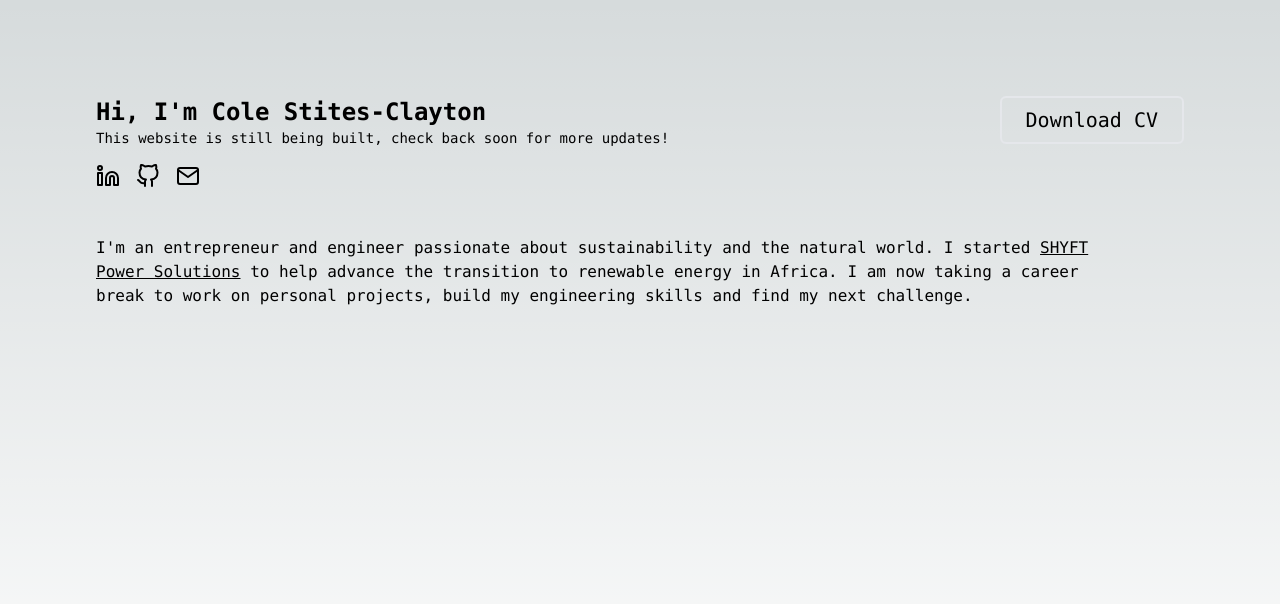
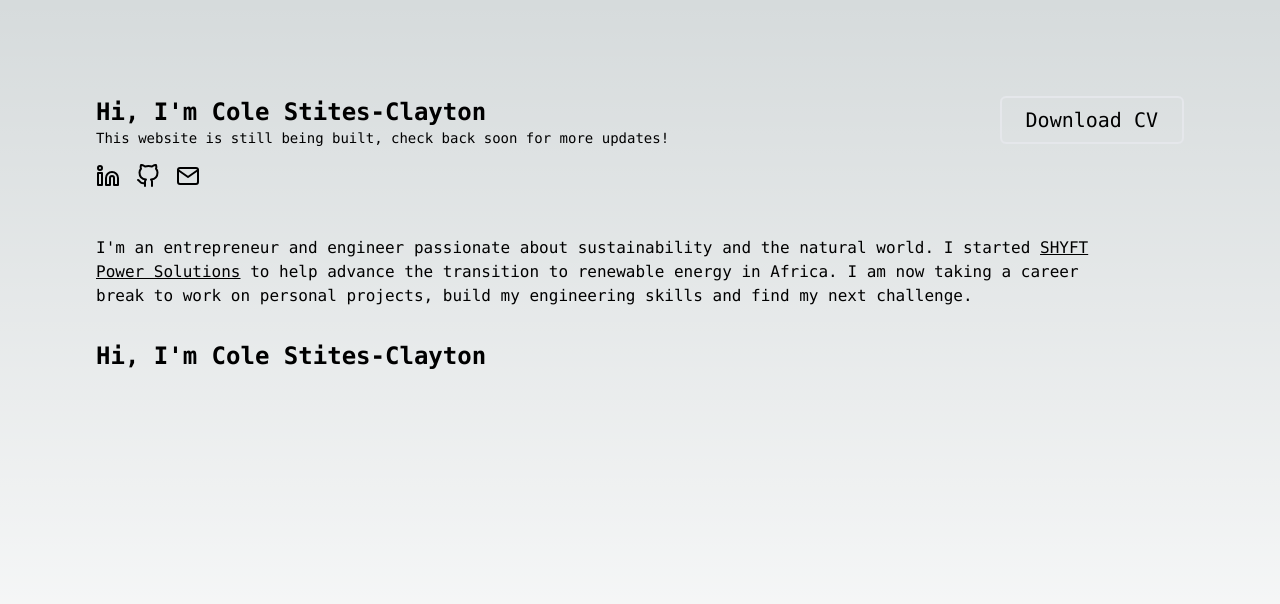
Before and after one commit to cstites/stitesclayton-next, a Next.js app: page / in a window 1280 px wide. Shown: the top 604 px of the page. Built offline with nearby package versions, Linux system fonts and the light colour scheme; no server answers.

Commit message:
feat: wire up convex provider and add project functions

```diff
--- a/src/app/layout.tsx
+++ b/src/app/layout.tsx
@@ -1,6 +1,7 @@
 import type { Metadata } from "next";
 import { Inter } from "next/font/google";
 import "./globals.css";
+import { Providers } from "./providers";
 
 const inter = Inter({ subsets: ["latin"] });
 
@@ -16,7 +17,9 @@ export default function RootLayout({
 }>) {
   return (
     <html lang="en">
-      <body className={inter.className}>{children}</body>
+      <body className={inter.className}>
+        <Providers>{children}</Providers>
+      </body>
     </html>
   );
 }
--- a/src/app/page.tsx
+++ b/src/app/page.tsx
@@ -1,7 +1,13 @@
+"use client"
+
+import { useQuery } from "convex/react";
 import React from "react";
 import { FiGithub, FiLinkedin, FiMail } from "react-icons/fi";
+import { api } from "../../convex/_generated/api";
 
 export default function Home() {
+  const project = useQuery(api.projects.getProjects);
+
   return (
     <main className="flex min-h-screen flex-col items-start font-mono p-24">
       <div className=" w-full items-start justify-between  text-sm lg:flex">
@@ -49,6 +55,11 @@ export default function Home() {
           engineering skills and find my next challenge.
         </p>
       </div>
+
+      <div className="max-w-5xl mt-8 items-start">
+        <p className="text-2xl font-bold">{"Hi, I'm Cole Stites-Clayton"}</p>
+      </div>
+
     </main>
   );
 }
--- a/src/app/providers.tsx
+++ b/src/app/providers.tsx
@@ -1,9 +1,10 @@
-import { PropsWithChildren } from "react";
+"use client";
 
-export function Providers({ children }: PropsWithChildren) {
-    return (
-        <>
-            {children}
-        </>
-    )
+import { ReactNode } from "react";
+import { ConvexProvider, ConvexReactClient } from "convex/react";
+
+const convex = new ConvexReactClient(process.env.NEXT_PUBLIC_CONVEX_URL!);
+
+export function Providers({ children }: { children: ReactNode }) {
+  return <ConvexProvider client={convex}>{children}</ConvexProvider>;
 }
```
Also changed, not shown: convex/_generated/api.d.ts (+4 -1 lines), convex/projects.ts (added, +22 -0 lines).
